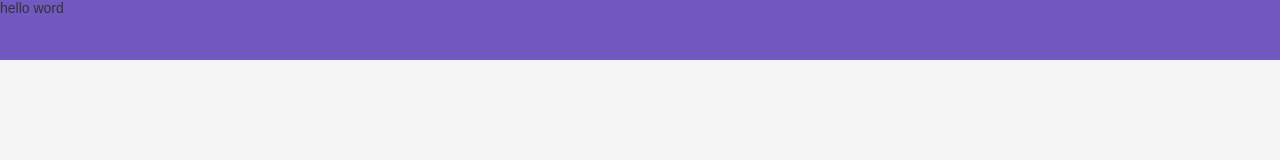
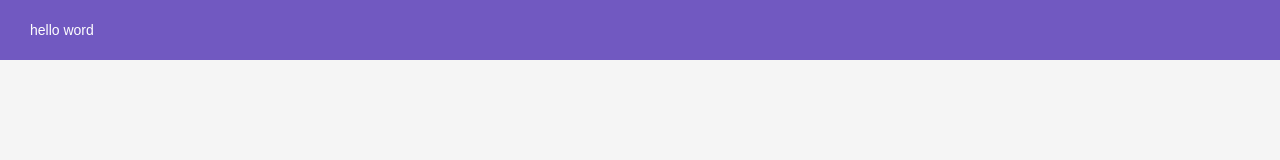
Before and after one commit to matheuspython/react-tema-dark, a React (Create React App) app in the folder themeswitcher/: page / in a window 1280 px wide. Shown: the top 160 px of the page. Built offline with nearby package versions, Linux system fonts and the light colour scheme.

Commit message:
adicionando temas

```diff
--- a/themeswitcher/src/App.tsx
+++ b/themeswitcher/src/App.tsx
@@ -1,13 +1,17 @@
 import React from 'react';
+import {ThemeProvider} from 'styled-components'
+import light from './styles/themes/light'
 import GlobalStyle from './styles/global'
 import Header from './components/header'
 
 function App() {
   return (
-    <div className="App">
-      <GlobalStyle />
-      <Header />
-    </div>
+    <ThemeProvider theme={light}>
+      <div className="App">
+        <GlobalStyle />
+        <Header />
+      </div>
+    </ThemeProvider>
   );
 }
 
--- a/themeswitcher/src/components/header/styles.ts
+++ b/themeswitcher/src/components/header/styles.ts
@@ -3,4 +3,8 @@ import styled from "styled-components";
 export const Container = styled.div`
   height:60px;
   background:#7159c1;
+  color:#fff;
+  display:flex;
+  align-items:center;
+  padding:0 30px;
 `
--- /dev/null
+++ b/themeswitcher/src/styles/themes/light.ts
@@ -0,0 +1,12 @@
+export default {
+  title: 'light',
+
+  colors: {
+    primary: '#c62e65',
+    secundary: '#d63af9',
+
+    background: '#f5f5f5',
+    text: "#333"
+  },
+
+}
```
